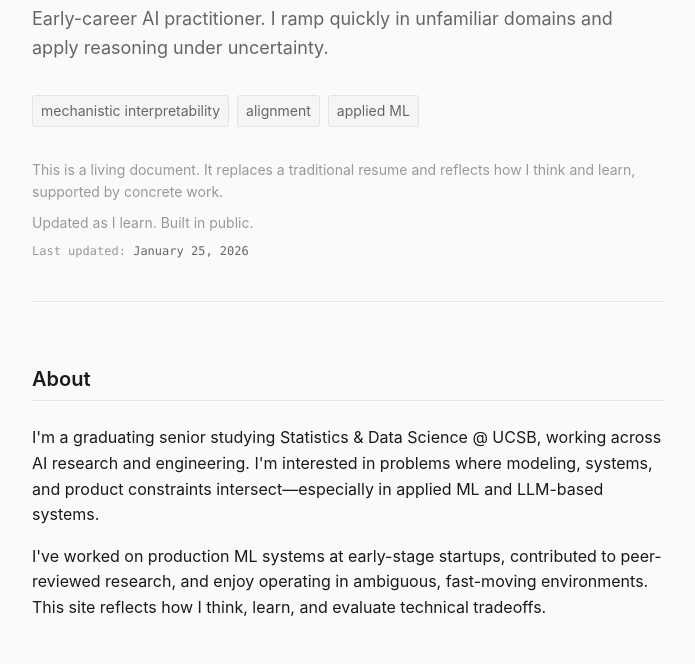
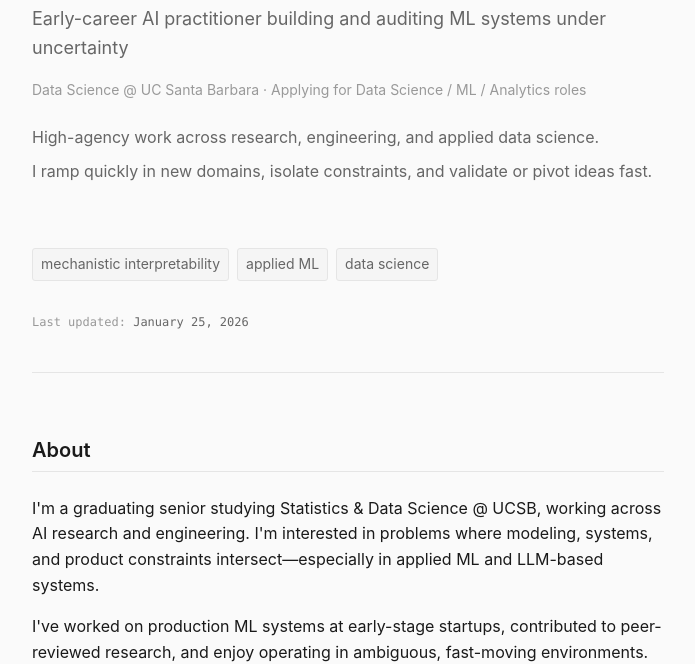
Before and after one commit to cubeerea/hank_website, a plain HTML site: page index.html in a window 1280 px wide. Shown: the part 138-802 px from the top of the page, without its empty margins (292-987 px from the left). Drawn offline with Linux system fonts and the light colour scheme.

Commit message:
hero section and interest box fixed

```diff
--- a/css/style.css
+++ b/css/style.css
@@ -45,7 +45,9 @@
 }
 
 /* Reset */
-*, *::before, *::after {
+*,
+*::before,
+*::after {
     box-sizing: border-box;
     margin: 0;
     padding: 0;
@@ -74,7 +76,10 @@ body {
 }
 
 /* Typography */
-h1, h2, h3, h4 {
+h1,
+h2,
+h3,
+h4 {
     font-weight: 600;
     line-height: var(--line-height-tight);
 }
@@ -159,7 +164,23 @@ ul {
 .hero__subtitle {
     font-size: var(--text-lg);
     color: var(--color-text-secondary);
+    margin-bottom: var(--space-md);
+}
+
+.hero__context {
+    font-size: var(--text-sm);
+    color: var(--color-text-tertiary);
+    margin-bottom: var(--space-lg);
+}
+
+.hero__description {
     margin-bottom: var(--space-xl);
+    padding-bottom: var(--space-lg);
+}
+
+.hero__description p {
+    margin-bottom: var(--space-sm);
+    color: var(--color-text-secondary);
 }
 
 .hero__meta {
@@ -180,6 +201,7 @@ ul {
     display: flex;
     flex-wrap: wrap;
     gap: var(--space-sm);
+    margin-top: var(--space-xl);
     margin-bottom: var(--space-xl);
 }
 
--- a/index.html
+++ b/index.html
@@ -15,19 +15,24 @@
         <!-- Landing / Orientation Section -->
         <header class="section section--hero">
             <h1 class="hero__title">Hank Sha</h1>
-            <p class="hero__subtitle">Early-career AI practitioner. I ramp quickly in unfamiliar domains and apply
-                reasoning under uncertainty.</p>
+            <p class="hero__subtitle">Early-career AI practitioner building and auditing ML systems under uncertainty
+            </p>
+
+            <p class="hero__context">Data Science @ UC Santa Barbara · Applying for Data Science / ML / Analytics roles
+            </p>
+
+            <div class="hero__description">
+                <p>High-agency work across research, engineering, and applied data science.</p>
+                <p>I ramp quickly in new domains, isolate constraints, and validate or pivot ideas fast.</p>
+            </div>
 
             <div class="hero__interests">
                 <span class="interest-tag">mechanistic interpretability</span>
-                <span class="interest-tag">alignment</span>
                 <span class="interest-tag">applied ML</span>
+                <span class="interest-tag">data science</span>
             </div>
 
             <div class="hero__meta">
-                <p>This is a living document. It replaces a traditional resume and reflects how I think and learn,
-                    supported by concrete work.</p>
-                <p>Updated as I learn. Built in public.</p>
                 <p class="hero__timestamp">Last updated: <time datetime="2026-01-25">January 25, 2026</time></p>
             </div>
         </header>
```
